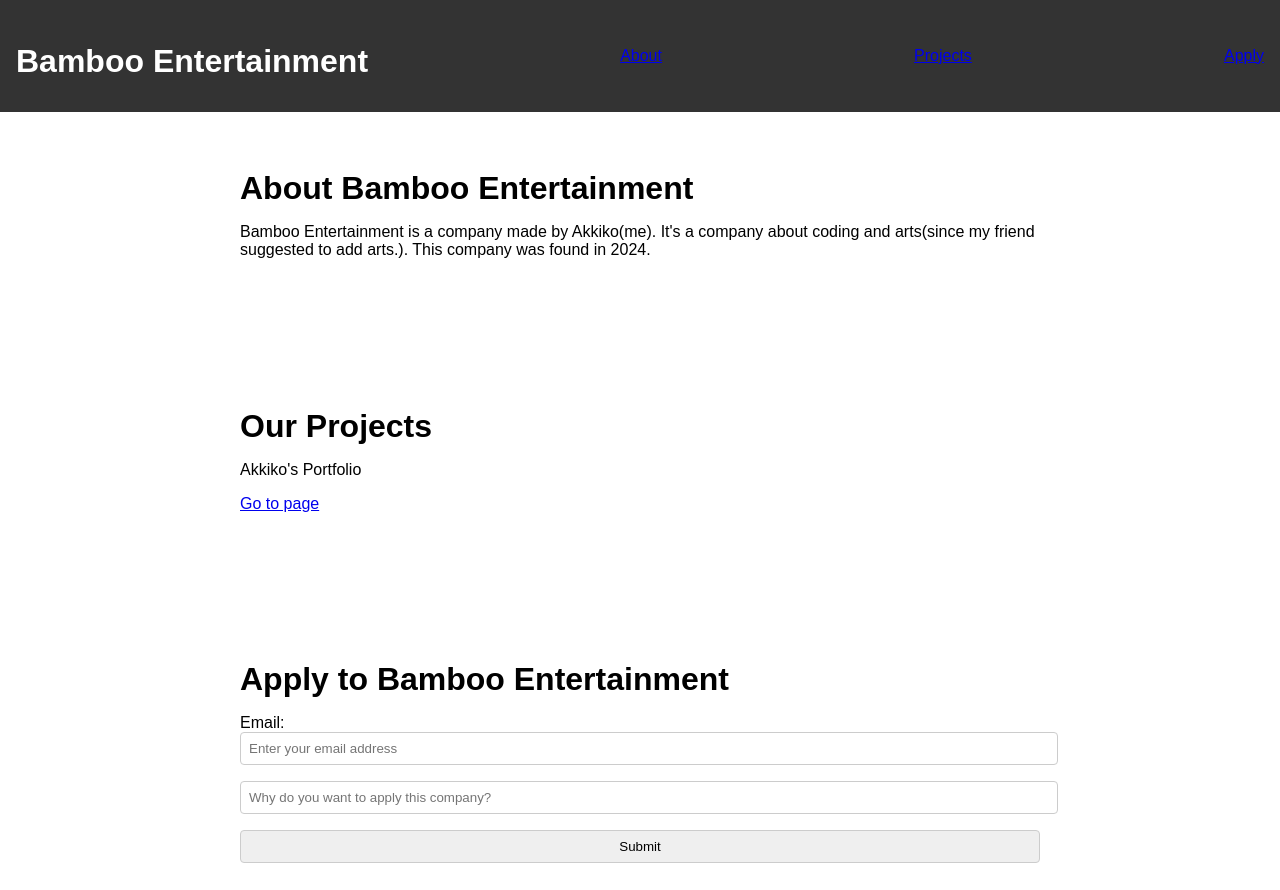
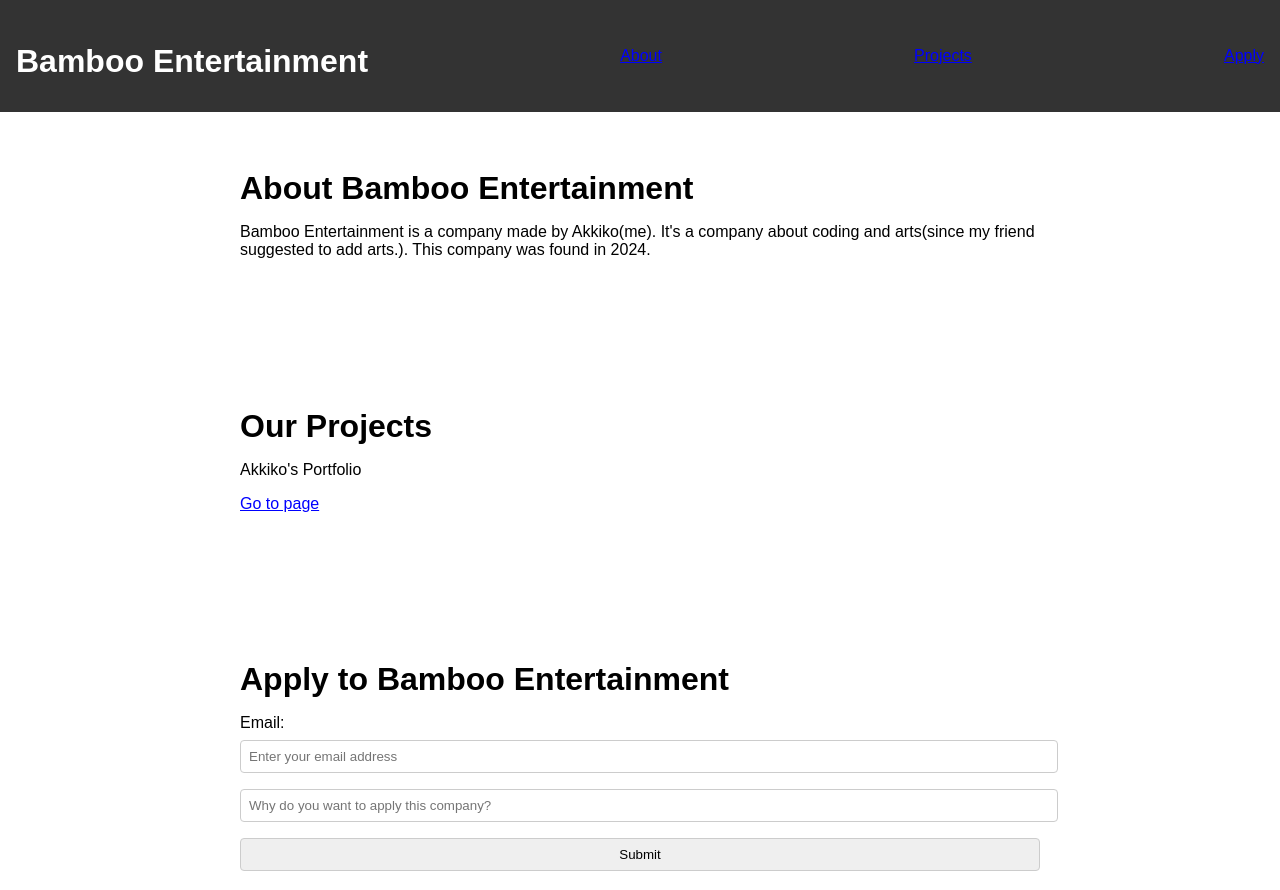
Before and after one commit to ChiChatDevs/Bamboo-Entertainment-Official-Website, a plain HTML site: page index.html in a window 1280 px wide. Shown: the top 890 px of the page. Drawn offline with Linux system fonts and the light colour scheme.

Commit message:
Update styles.css

```diff
--- a/styles.css
+++ b/styles.css
@@ -10,6 +10,10 @@ header  {
     justify-content: space-between;
     align-items: center;
     padding: 1rem;
+}
+
+a {
+    color:  blue;
 }
 
 main {
@@ -27,7 +31,7 @@ h2 {
     margin-bottom: 1rem;
 }
 
-orm label {
+form label {
 
     display: block;
 
```
